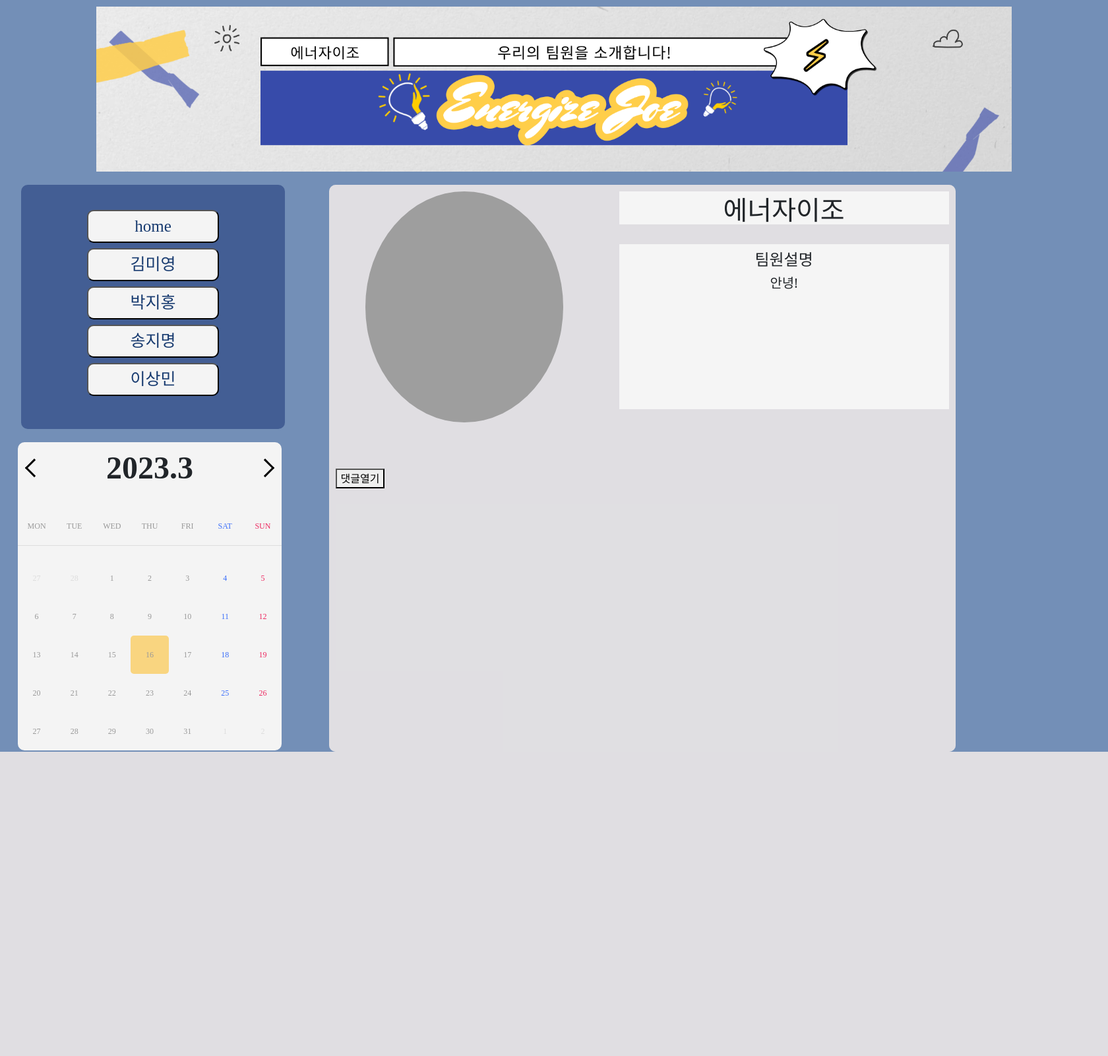
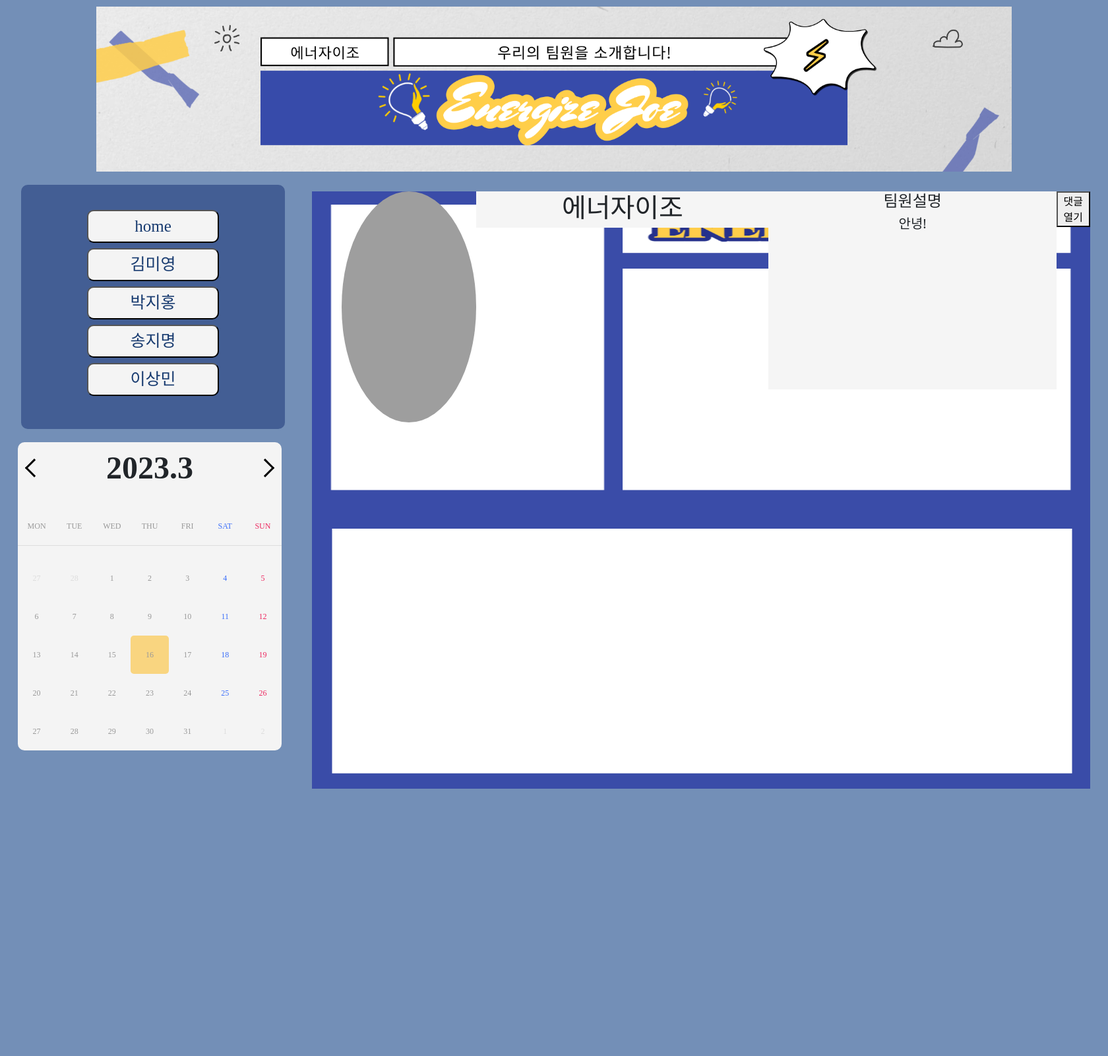
Before and after one commit to kmy9810/Project_2--, a Flask app: page / in a window 1680 px wide. Shown: the whole page at 66% size. Before the commit the page ends 1139 px from the top, so only its background shows below. Run offline with Flask 2, Linux system fonts and the light colour scheme; data that the repository does not hold is empty; some web fonts are replaced; grey boxes are pictures that could not be loaded.

Commit message:
modify css

```diff
--- a/static/css/index.css
+++ b/static/css/index.css
@@ -8,15 +8,14 @@
 
 
 .contents {
-    height: 50%;
+    height: 70%;
 }
 
 .comment {
     margin-top: 20px;
-
 }
 
-.image {
+.index_image {
     /* display: inline-block; */
     width: 300px;
     height: 350px;
@@ -24,6 +23,27 @@
     overflow: hidden;
     margin: 0px 0px 20px 45px;
     float: left;
+}
+
+.team {
+    float: right;
+    width: 650px;
+    height: 55px;
+    /* margin: 50px 0 0 500px; */
+    margin-bottom: 50px;
+    white-space: nowrap;
+    background: whitesmoke;
+    text-align: center
+}
+
+.info {
+    float: right;
+    width: 640px;
+    height: 300px;
+    /* margin: 50px 0 0 500px; */
+    white-space: nowrap;
+    background: whitesmoke;
+    text-align: center
 }
 
 
@@ -42,10 +62,10 @@
 
 .teamname {
     float: right;
-    width: 500px;
-    height: 50px;
+    width: 650px;
+    height: 55px;
     /* margin: 50px 0 0 500px; */
-    margin-bottom: 30px;
+    margin-bottom: 50px;
     white-space: nowrap;
     background: whitesmoke;
     text-align: center
@@ -58,8 +78,8 @@
 
 .teaminfo {
     float: right;
-    width: 500px;
-    height: 250px;
+    width: 640px;
+    height: 300px;
     /* margin: 50px 0 0 500px; */
     white-space: nowrap;
     background: whitesmoke;
@@ -79,7 +99,7 @@
     padding: 10px 10px 10px 10px;
     margin-top: 10px;
 
-    width: 400px;
+    width: 90%x;
     height: 370px;
 
     border: solid;
@@ -93,3 +113,191 @@
     float: right;
     margin-top: 10px;
 }
+
+.detail_page{
+    display: flex;
+    flex-direction: column;
+
+    margin-left: 60px;
+
+}
+
+
+
+
+/*instar*/
+.instar_bg {
+    background-color: transparent;
+    position: relative;
+
+    width: 400px;
+    height: 400px;
+    /* margin-left: 20px;
+    margin-top: 20px; */
+
+}
+.profile{
+    position: relative;
+    width: 400px;
+    height: 35px;
+    margin-bottom: 10px;
+    margin-left: 10px;
+
+    border-bottom: 1px solid rgb(196, 192, 192);
+}
+
+.image {
+    position: absolute;
+    left: -36px;
+    top : 0px;
+
+    width: 30px;
+    height: 30px;
+    border-radius: 70%;
+    overflow: hidden;
+    margin: 0px 0px 20px 45px;
+    float: left;
+}
+
+.instar_name{
+    position: absolute;
+    left: 65px;
+    top: 2px;
+}
+.img_area{
+    position: relative;
+    width: 300px;
+    height: 300px;
+
+    border: 2px solid;
+
+    margin-left: 55px;
+    margin-bottom: 10px;
+
+}
+.upload_img{
+    position: absolute;
+
+    top: 0px;
+    left: 0px;
+
+    width: 300px;
+    height: 300px;
+    object-fit: cover;
+
+    padding: 8px 10px 10px 8px;
+
+    border-style: hidden;
+    border: 0px;
+    border-width: 0px;
+
+    display: inline-block;
+    content: "";
+
+    box-shadow: 2px 2px 2px 1px rgba(0, 0, 0, 0.2);
+}
+.extra{
+    position: relative;
+
+    left: 20px;
+
+    width: 400px;
+    height: 35px;
+
+    display: flex;
+    flex-direction: row;
+    justify-content: flex-start;
+    align-items: center;
+}
+.buttons{
+    margin-left: 5px;
+    left: 15px;
+}
+.good{
+    position: relative;
+
+    top:5px;
+    left: 20px;
+
+    width: 400px;
+    height: 20px;
+}
+.text_area{
+    position: relative;
+
+    top : 20px;
+
+    height: 30px;
+
+    background-color: white;
+
+}
+.name_textarea{
+    position: absolute;
+
+    left: 20px;
+}
+.under_textarea{
+    position: absolute;
+
+    top: 30px;
+    left: 20px;
+}
+.comment_btn{
+    position: absolute;
+
+    top: 100px;
+    left: 20px;
+}
+
+.comment_area {
+    position: relative;
+
+    width: 400px;
+}
+
+/*인스타 페이지*/
+
+
+.comment_box {
+    position: relative;
+
+    overflow: auto;
+    background-color: white;
+
+    padding: 10px 10px 10px 10px;
+
+    width: 400px;
+    height: 370px;
+}
+
+.my_comment {
+    margin-top: 30px;
+}
+
+.my_comment button {
+    float: right;
+    margin-top: 10px;
+}
+
+
+.comment {
+    margin-top: 20px;
+
+}
+
+.info_btn{
+    display: flex;
+    flex-direction: row;
+    justify-content: center;
+    align-items: center;
+
+    position: absolute;
+    top: 680px;
+    left: 800px;
+}
+
+hr {
+    margin: 0px;
+    margin-left: 5px;
+}
--- a/static/css/nav.css
+++ b/static/css/nav.css
@@ -108,7 +108,7 @@ body {
 
     border-radius: 10px;
 
-    width: 950px;
+    width: 1200px;
     height: 98%;
 
     /* flex-direction: column;
@@ -117,7 +117,16 @@ body {
 
     grid-area: main;
 
-    background-color: rgba(234, 230, 230, 0.715);
+
+    display: flex;
+    flex-direction: row;
+}
+.info_btn{
+    flex-direction: row;
+}
+.content_img {
+    width: 1200px;
+    height: 70%;
 }
 
 
--- a/static/js/Park.js
+++ b/static/js/Park.js
@@ -132,31 +132,46 @@ function datauppand(data) {
     _info_3 = data[0].info_3
     _info_4 = data[0].info_4
     let temp_html = `
-  <h2 id="me">${_name}</h2>
-  <div id="testData">
-      <label>이미지 테스트</label>
-      <img src="${_img}" id="img_path" />
-  </div>
-  <div>
-      <label>취미 테스트</label>
-      <div id="hobby">${_hobby}</div>
-  </div>
-  <div>
-      <label>TMI 테스트</label>
-      <div id="info_1">${_info_1}</div>
-  </div>
-  <div>
-      <label>TMI 테스트</label>
-      <div id="info_2">${_info_2}</div>
-  </div>
-  <div>
-      <label>TMI 테스트</label>
-      <div id="info_3">${_info_3}</div>
-  </div>
-  <div>
-      <label>TMI 테스트</label>
-      <div id="info_4">${_info_4}</div>
-  <div>
+    <div class="right_bar">
+    <div class="contents">
+        <div class="instar_bg">
+            <div class="profile">
+                <img class="image"
+                     src="https://encrypted-tbn0.gstatic.com/images?q=tbn:ANd9GcQtFizDLXYxlzFDLGKFQKZRwdT3DLua58vr56JpQDJ98FzQEU4etUVLlE7gkmCAGaIZyPA&usqp=CAU">
+                <div id="instar_name" class="instar_name">
+                    ${_name}
+                </div>
+            </div>
+            <div class="img_area">
+                <img class="upload_img"
+                     src="${_img}">
+            </div><hr>
+            <div class="extra">
+                <button class="buttons">❤</button>
+                <button class="buttons">💌</button>
+            </div>
+            <div class="good">
+                좋아요 500개
+            </div>
+        </div>
+    </div>
+    <div class="detail_page">
+            <div class="teamname">
+                <h1>
+                    ${_name}
+                </h1>
+            </div>
+
+            <div id="text_Box" class="teaminfo">
+                <h4>
+                    ${_info_1}
+                </h4>
+            </div>
+        </div>
+    <div>
+        <tbody id="comments"></tbody>
+    </div>
+</div>
   `
     return temp_html
   }
--- a/static/js/index.js
+++ b/static/js/index.js
@@ -85,6 +85,7 @@ function show_comment() {
                                     <div style="margin-bottom:60px; margin-top:30px; list-style:none;">
                                     <h2 style="margin-top:50px;">${comment}</h2><br>
                                     <h5 style="text-align:right;">${name}(${strdate})</h5>
+                                    </div>
                                     `
 
 
--- a/templates/index.html
+++ b/templates/index.html
@@ -14,27 +14,26 @@
 
 {% block contents %}
     <div class="right_bar">
-        <div class="contents">
-            <div class="image">
+            <div class="index_image">
                 <img
                     class="Ener"
                     src="https://pbs.twimg.com/profile_images/1081070799358849024/4g67jhaR_400x400.jpg">
-
             </div>
-            <div class="teamname">
+            <div class="team">
                 <h1>
                     에너자이조
                 </h1>
             </div>
 
-            <div id="text_Box" class="teaminfo">
+            <div class="info">
                 <h4>
                     팀원설명
                 </h4>
                 <h5>안녕!</h5>
             </div>
+            <div>
+                <button class="comment_open" onclick="open_box()">댓글열기</button>
             </div>
-        <button onclick="open_box()">댓글열기</button>
                 <div class="comment_box" id="comment_box">
                     <div class="my_comment">
                         <input class="form-control" id="name" type="text" placeholder="닉네임">
--- a/templates/member.html
+++ b/templates/member.html
@@ -22,11 +22,10 @@
     <div class="right_bar">
         <div class="contents">
             <div id="testData">
-
             </div>
         </div>
         <div>
-            <button onclick="openPage('/detail', 'test', 500, 600)" type="button">상세정보</button>
+            <button class="info_btn" onclick="openPage('/detail', 'test', 500, 600)" type="button">상세정보</button>
         </div>
     </div>
 
--- a/templates/nav.html
+++ b/templates/nav.html
@@ -38,6 +38,7 @@
         </div>
     </div>
     <div class="right_bar">
+        <img class="content_img" src="{{url_for('static', filename='img/content.png')}}">
         <div class="contents">
             <div id="test"></div>
         </div>
```
Also changed, not shown: static/img/content.png (added). Lines whose indentation alone changed are shown as unchanged.
